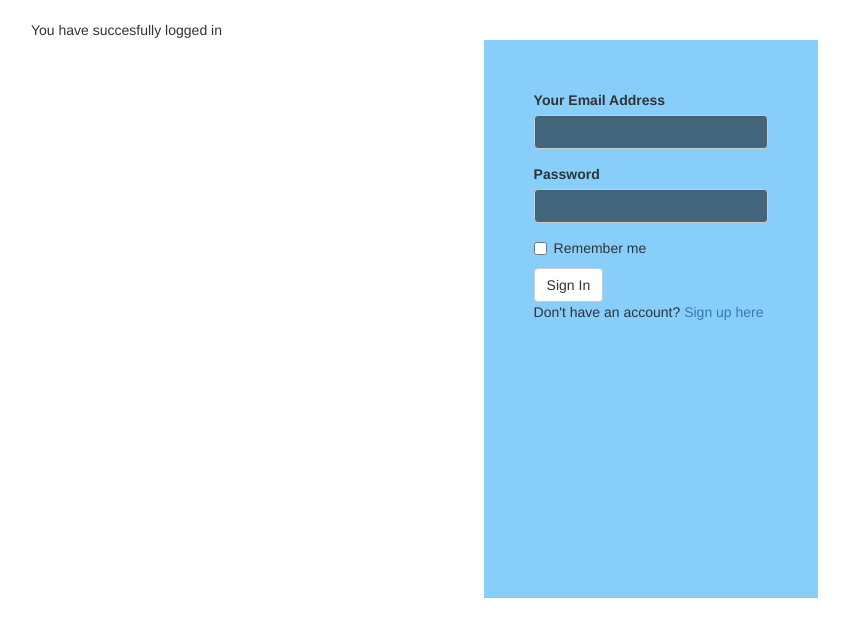
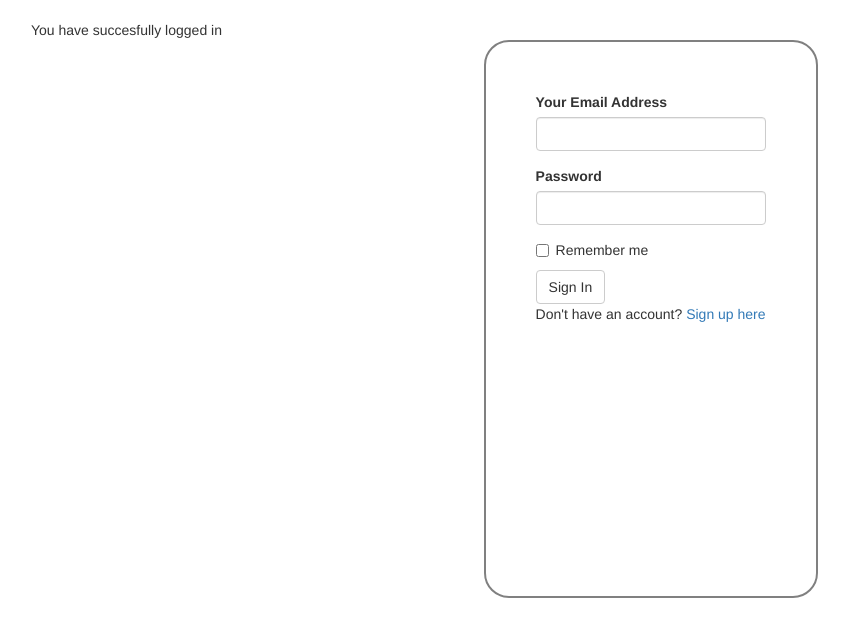
Before and after one commit to kimani-njoroge/Hustle, a Flask app: page /login in a window 1280 px wide. Shown: the part 52-689 px from the top of the page, without its empty margins (9-858 px from the left). Run offline with Flask 2, Linux system fonts and the light colour scheme; parts of the project's set-up code (start-up, migrations or seed data) failed here and were passed over; some libraries are stand-ins or nearby versions; some web fonts are replaced.

Commit message:
restyle login.html

```diff
--- a/app/static/css/login.css
+++ b/app/static/css/login.css
@@ -1,10 +1,8 @@
 .cot{
-    background-color: lightskyblue;
     margin: auto;
     width: 27%;
     padding: 50px;
     height:558px;
+    border:2px solid grey;
+    border-radius: 25px;
 }
-.form-control{
-    background: rgba(0, 0, 0, 0.5);
-}
```
